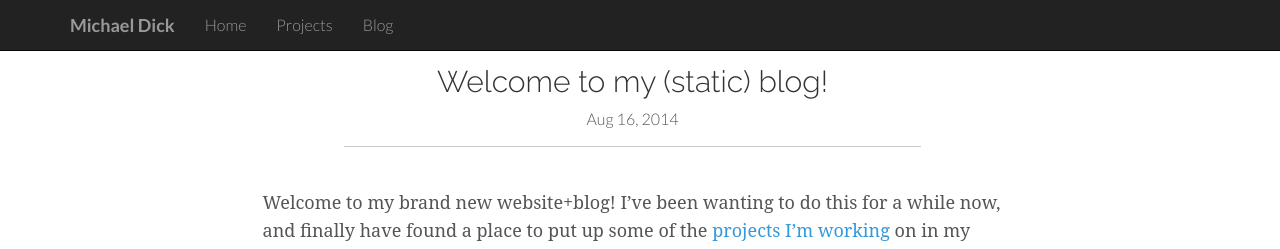
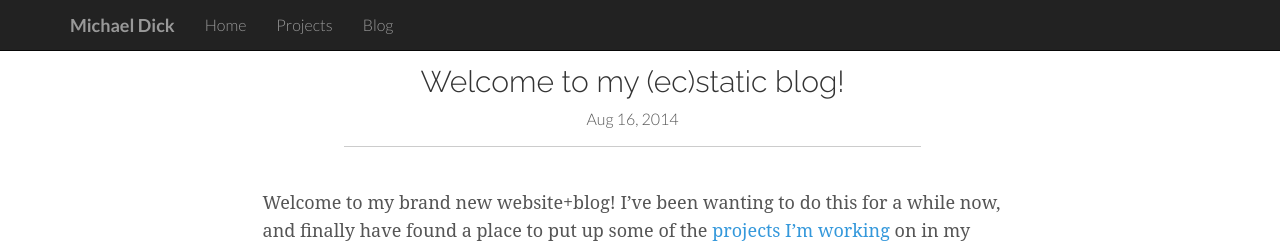
Before and after one commit to bertique/bertique.github.io, a Jekyll site: the page built from _posts/2014-08-16-welcome-to-my.markdown, in a window 1280 px wide and 1313 px high. Shown: the top 249 px of the window. Built offline with Jekyll 4.4.1, drawn with Linux system fonts in a browser that asks for light colours.

```diff
--- a/_posts/2014-08-16-welcome-to-my.markdown
+++ b/_posts/2014-08-16-welcome-to-my.markdown
@@ -1,8 +1,8 @@
 ---
 layout: post
-title:  "Welcome to my (static) blog!"
+title:  "Welcome to my (ec)static blog!"
 isPost: true
-date:   2014-08-16 10:10:00
+date:   2014-08-16 10:10:11
 categories: admin
 ---
 
```
